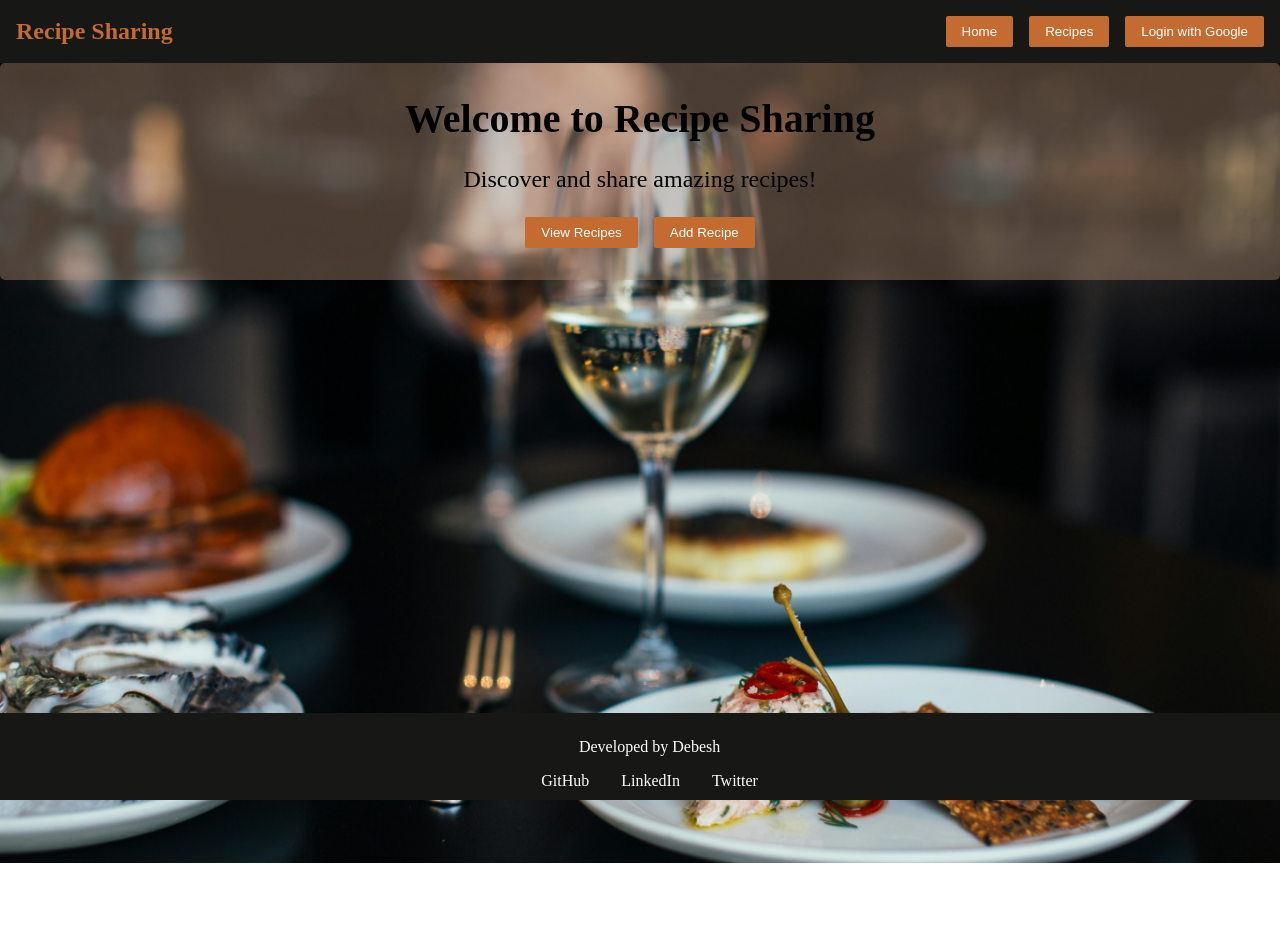
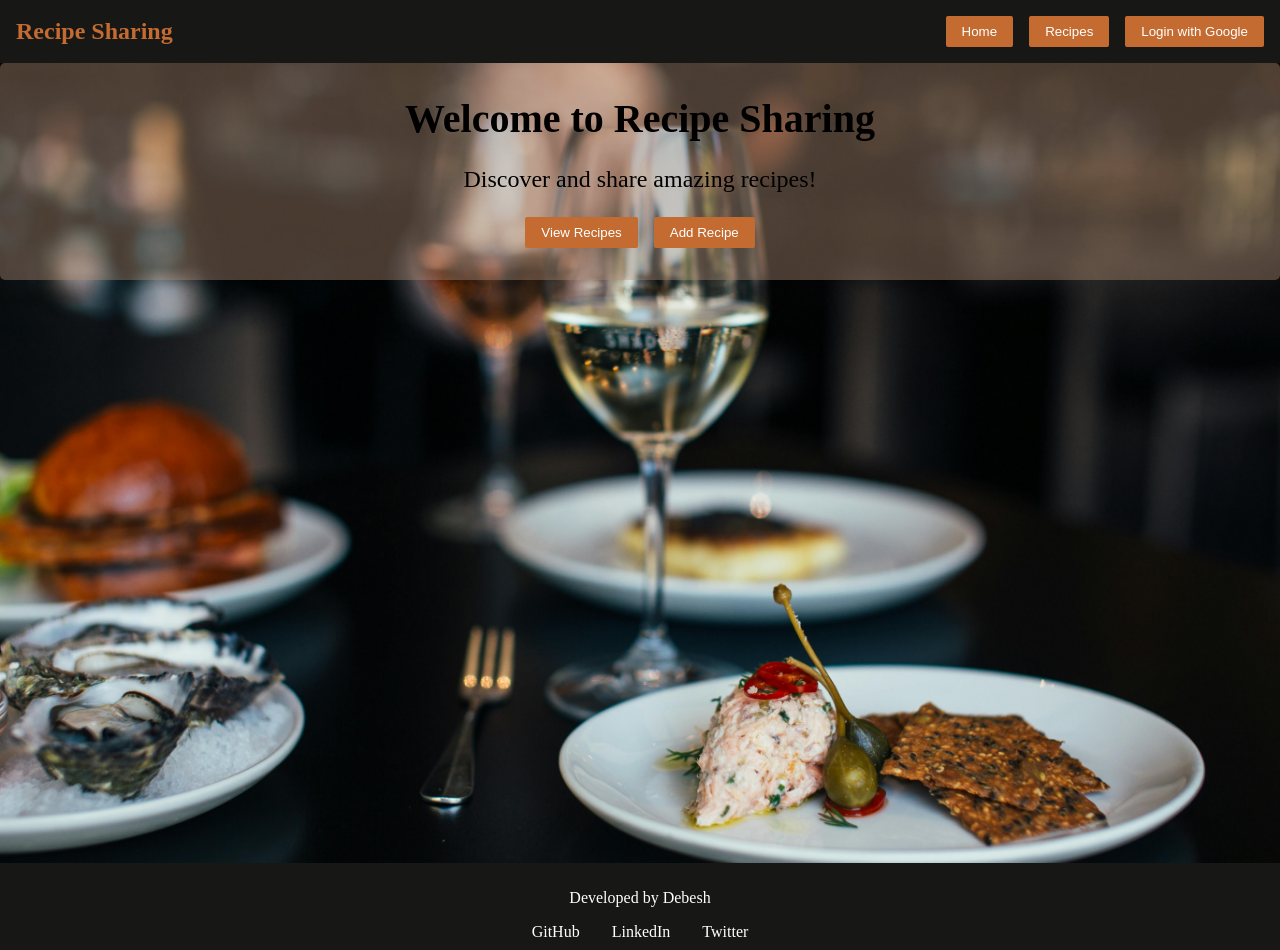
Before and after one commit to debesh-26/Recipe, a React (Create React App) app in the folder frontend/: page / in a window 1280 px wide. Before the commit the page ends 863 px from the top, so only its background shows below. Built offline with nearby package versions, Linux system fonts and the light colour scheme; no server answers.

Commit message:
deployment changes

```diff
--- a/frontend/src/App.js
+++ b/frontend/src/App.js
@@ -28,7 +28,7 @@ const App = () => {
             <Route path="/recipe/:id" element={<PrivateRoute component={RecipeDetail} />} />
             <Route path="/purchase-coins" element={<PrivateRoute component={PurchaseCoins} />} />
           </Routes>
-          <Footer />
+          <Footer/>
         </div>
       </Router>
     </UserProvider>
--- a/frontend/src/components/Footer.js
+++ b/frontend/src/components/Footer.js
@@ -3,7 +3,7 @@ import './styles/Footer.css';
 
 const Footer = () => {
   return (
-    <footer>
+    <footer className='foot'>
       <p>Developed by Debesh</p>
       <div className="social-links">
         <a href="https://github.com/debesh-26" target="_blank" rel="noopener noreferrer">GitHub</a>
--- a/frontend/src/components/Recipes.js
+++ b/frontend/src/components/Recipes.js
@@ -32,7 +32,6 @@ const Recipes = () => {
             <h3>{recipe.name}</h3>
             <img src={recipe.image} alt={recipe.name} className="recipe-image" />
             <p><strong>Purchased by:</strong> {recipe.purchased_by}</p>
-            <p><strong>Creator:</strong> {user.displayName}</p>
             <p><strong>Country:</strong> {recipe.country}</p>
             <Link to={`/recipe/${recipe._id}`}>View The Recipe</Link>
           </div>
--- a/frontend/src/components/styles/Footer.css
+++ b/frontend/src/components/styles/Footer.css
@@ -3,9 +3,6 @@ footer {
     padding: 0.6rem;
     background-color: #171716;
     color: #fff;
-    position: fixed;
-    width: 100%;
-    bottom: 0;
   }
 
   footer .social-links a {
--- a/frontend/src/components/styles/PurchaseCoins.css
+++ b/frontend/src/components/styles/PurchaseCoins.css
@@ -1,5 +1,6 @@
 .purchase-coins {
     padding: 2rem;
+    height:72vh;
   }
 
   .purchase-coins h2 {
```
